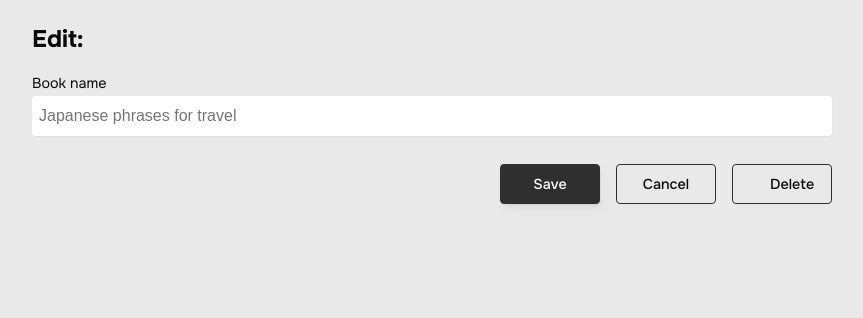
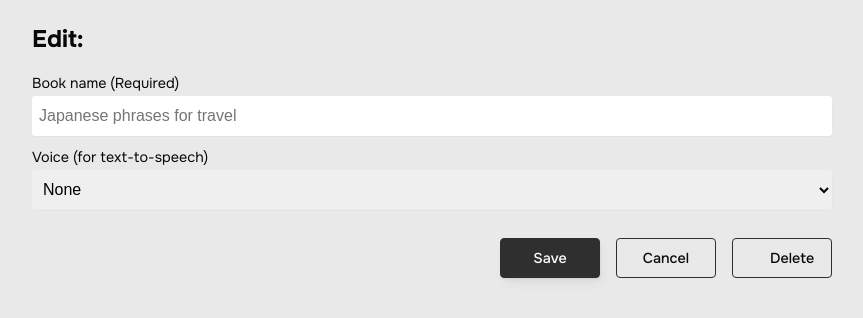
Before and after one commit to siddacool/furezu, a SvelteKit app: page /books/1/edit in a window 1280 px wide. Shown: the top 318 px of the page, without its empty margins (208-1071 px from the left). Built offline with nearby package versions, Linux system fonts and the light colour scheme; some icons are missing.

Commit message:
text to speexch init

```diff
--- /dev/null
+++ b/src/components/Select.svelte
@@ -0,0 +1,53 @@
+<script lang="ts">
+  import type { Option } from '~/types';
+
+  export let label: string | undefined = undefined;
+  export let name: string | undefined = undefined;
+  export let id: string | undefined = undefined;
+  export let disabled: boolean = false;
+  export let placeholder: string | undefined = undefined;
+  export let value: string = '';
+  export let options: Option[];
+</script>
+
+<div class="TextInput">
+  {#if label}
+    <label for={name}>{label}</label>
+  {/if}
+
+  <div class="Paper">
+    <select {name} {id} {disabled} {placeholder} on:change on:focus on:blur>
+      {#each options as option (option.value)}
+        <option value={option.value} selected={value === option.value} disabled={option?.disabled}>
+          {option.label}
+        </option>
+      {/each}
+    </select>
+  </div>
+</div>
+
+<style>
+  .Paper {
+    background-color: var(--color-white);
+    box-shadow: var(--shadow-elevation-low);
+    border-radius: 4px;
+    overflow: hidden;
+    height: 40px;
+  }
+
+  select {
+    width: 100%;
+    height: 100%;
+    padding: 6px 7px;
+    border: 0;
+    font-size: 1rem;
+    outline: none;
+  }
+
+  label {
+    font-size: 0.9rem;
+    font-family: var(--font-family-main);
+    display: block;
+    margin-bottom: 4px;
+  }
+</style>
--- a/src/routes/books/[bookId]/edit/+page.svelte
+++ b/src/routes/books/[bookId]/edit/+page.svelte
@@ -6,11 +6,14 @@
   import AnchorButton from '~/components/AnchorButton.svelte';
   import Button from '~/components/Button.svelte';
   import DeleteIcon from '~/components/DeleteIcon.svelte';
+  import Select from '~/components/Select.svelte';
   import Stack from '~/components/Stack.svelte';
   import TextInput from '~/components/TextInput.svelte';
   import Title from '~/components/Title.svelte';
   import { editBook, getBook, removeBook } from '~/stores/book';
   import { db } from '~/stores/db';
+  import { getVoices } from '~/stores/voices';
+  import type { Option } from '~/types';
 
   const bookId = $page.params.bookId;
 
@@ -20,11 +23,42 @@
   let mounted = false;
   let bookName = '';
 
+  let voice: string | undefined = undefined;
+
+  let voices: Option[] = [
+    {
+      label: 'None',
+      value: undefined,
+    },
+  ];
+
   async function populateBookValues() {
     try {
       const bookData = await getBook(bookId);
 
       bookName = bookData?.name || '';
+
+      const voiceList = await getVoices();
+
+      if (voiceList) {
+        const voiceOptions: Option[] = [
+          {
+            label: 'None',
+            value: undefined,
+          },
+        ];
+
+        voiceList.forEach((v) => {
+          voiceOptions.push({
+            label: v.name,
+            value: v.name,
+          });
+        });
+
+        voices = [...voiceOptions];
+      }
+
+      voice = bookData?.voice;
     } catch (error) {
       console.dir(`Failed to populate Book : ${error}`);
     } finally {
@@ -40,10 +74,14 @@
     bookName = (event.target as HTMLInputElement).value;
   };
 
+  const onVoiceChange = (event: Event) => {
+    voice = (event.target as HTMLInputElement).value;
+  };
+
   async function edit() {
     try {
       loading = true;
-      await editBook(bookId, bookName);
+      await editBook(bookId, bookName, voice);
 
       goto(`/books/${bookId}`);
     } catch (error) {
@@ -77,10 +115,20 @@
   <Stack>
     <TextInput
       name="Book name"
-      label="Book name"
+      label="Book name (Required)"
       bind:value={bookName}
       on:input={onBookNameChange}
       placeholder="Japanese phrases for travel"
+    />
+  </Stack>
+
+  <Stack>
+    <Select
+      name="Voice"
+      label="Voice (for text-to-speech)"
+      options={voices}
+      bind:value={voice}
+      on:change={onVoiceChange}
     />
   </Stack>
 
--- a/src/stores/book.ts
+++ b/src/stores/book.ts
@@ -1,11 +1,12 @@
 import { db } from './db';
 import { nanoid } from 'nanoid';
 
-export async function createBook(bookName: string) {
+export async function createBook(bookName: string, voice?: string | undefined) {
   try {
     await db.books.add({
       _id: nanoid(),
       name: bookName,
+      voice,
       createdAt: new Date(),
       updatedAt: new Date(),
     });
@@ -26,7 +27,7 @@ export async function getBook(bookId: string) {
   }
 }
 
-export async function editBook(bookId: string, bookName: string) {
+export async function editBook(bookId: string, bookName: string, voice?: string | undefined) {
   try {
     const bookData = await getBook(bookId);
 
@@ -36,6 +37,7 @@ export async function editBook(bookId: string, bookName: string) {
 
     await db.books.update(bookData.id, {
       name: bookName,
+      voice,
       updatedAt: new Date(),
     });
 
--- a/src/stores/db.ts
+++ b/src/stores/db.ts
@@ -4,6 +4,7 @@ export interface Book {
   id?: number;
   _id: string;
   name: string;
+  voice?: string;
   createdAt: Date;
   updatedAt: Date;
 }
--- /dev/null
+++ b/src/stores/voices.ts
@@ -0,0 +1,28 @@
+import { browser } from '$app/environment';
+
+const voicesPromise = (): Promise<SpeechSynthesisVoice[]> => {
+  return new Promise((resolve) => {
+    speechSynthesis.addEventListener('voiceschanged', () => {
+      const synth = window.speechSynthesis;
+      const voices = synth.getVoices();
+
+      resolve(voices);
+    });
+  });
+};
+
+export async function getVoices() {
+  try {
+    if (!browser) {
+      throw Error('Not browser');
+    }
+
+    const voices = await voicesPromise();
+
+    return Promise.resolve(voices);
+  } catch (e) {
+    console.error(e);
+
+    return Promise.resolve(undefined);
+  }
+}
--- /dev/null
+++ b/src/types.ts
@@ -0,0 +1,5 @@
+export type Option = {
+  label: string;
+  value: string | undefined;
+  disabled?: boolean;
+};
--- /dev/null
+++ b/src/utils/time.ts
@@ -0,0 +1,6 @@
+export const timeout = (ms: number): Promise<void> =>
+  new Promise((resolve) => {
+    setTimeout(() => {
+      resolve();
+    }, ms);
+  });
```
Also changed, not shown: src/routes/create-book/+page.svelte (+50 -2 lines).
